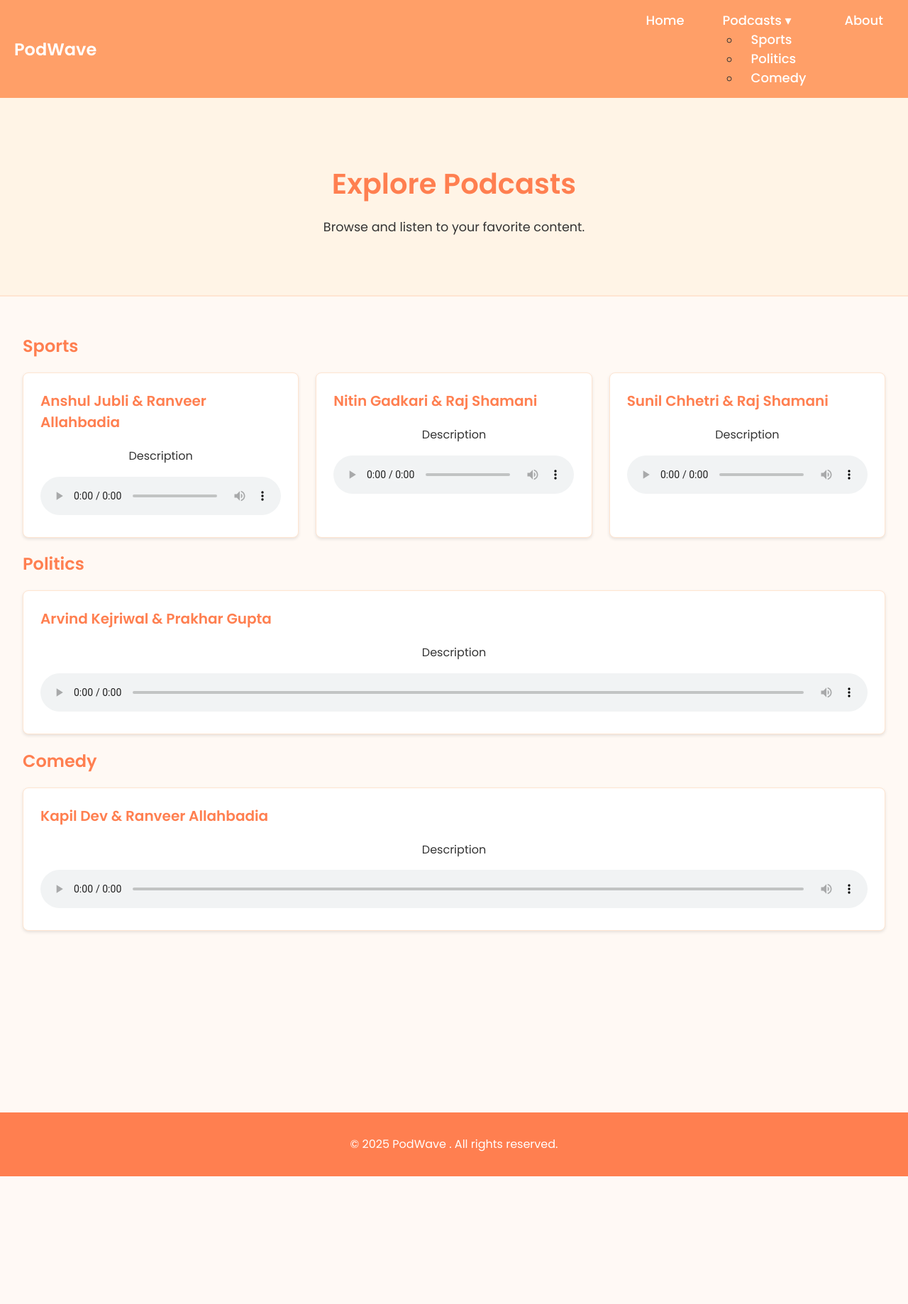
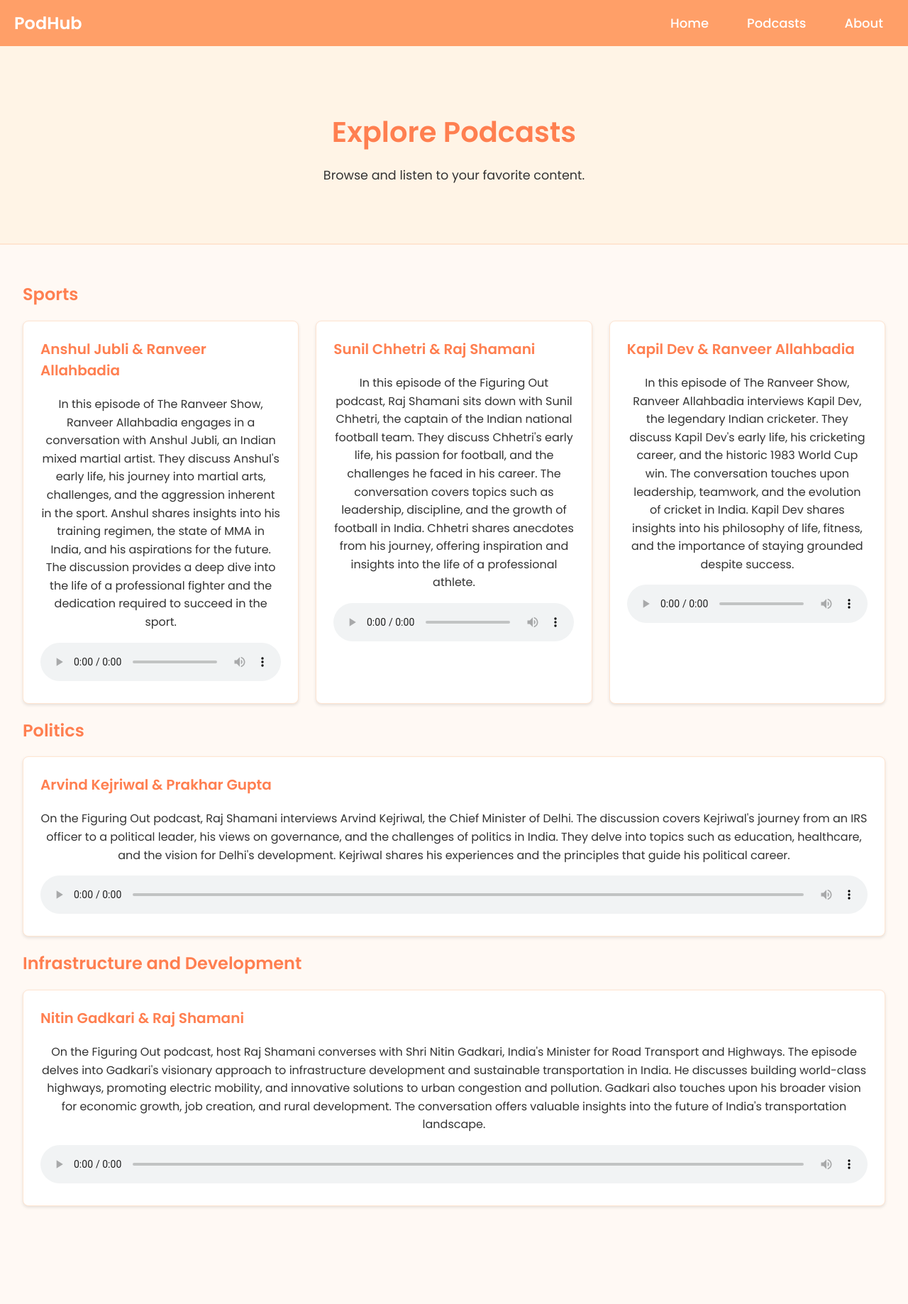
Before and after one commit to Kai-clrb/PodHub-Web, a Flask app: page /podcasts in a window 1280 px wide. Shown: the top 1838 px of the page at 71% size. Before the commit the page ends 1658 px from the top, so only its background shows below. Run offline with Flask 3, Linux system fonts and the light colour scheme; some libraries are stand-ins or nearby versions.

Commit message:
main app

```diff
--- a/app.py
+++ b/app.py
@@ -10,15 +10,15 @@
 
 podcasts_by_category = {
     "Sports": [
-        {"title": "Anshul Jubli & Ranveer Allahbadia", "description": "Description", "file": "static/Podcasts/Anshul Jubli & Ranveer Allahbadia.mp3"},
-        {"title": "Nitin Gadkari & Raj Shamani", "description": "Description", "file": "static/Podcasts/Nitin Gadkari & Raj Shamani.mp3"},
-        {"title": "Sunil Chhetri & Raj Shamani", "description": "Description", "file": "static/Podcasts/Sunil Chhetri & Raj Shamani.mp3"},
+        {"title": "Anshul Jubli & Ranveer Allahbadia", "description": "In this episode of The Ranveer Show, Ranveer Allahbadia engages in a conversation with Anshul Jubli, an Indian mixed martial artist. They discuss Anshul's early life, his journey into martial arts, challenges, and the aggression inherent in the sport. Anshul shares insights into his training regimen, the state of MMA in India, and his aspirations for the future. The discussion provides a deep dive into the life of a professional fighter and the dedication required to succeed in the sport. ", "file": "static/Podcasts/Anshul Jubli & Ranveer Allahbadia.mp3"},
+        {"title": "Sunil Chhetri & Raj Shamani", "description": "In this episode of the Figuring Out podcast, Raj Shamani sits down with Sunil Chhetri, the captain of the Indian national football team. They discuss Chhetri's early life, his passion for football, and the challenges he faced in his career. The conversation covers topics such as leadership, discipline, and the growth of football in India. Chhetri shares anecdotes from his journey, offering inspiration and insights into the life of a professional athlete.", "file": "static/Podcasts/Sunil Chhetri & Raj Shamani.mp3"},
+        {"title": "Kapil Dev & Ranveer Allahbadia", "description": "In this episode of The Ranveer Show, Ranveer Allahbadia interviews Kapil Dev, the legendary Indian cricketer. They discuss Kapil Dev's early life, his cricketing career, and the historic 1983 World Cup win. The conversation touches upon leadership, teamwork, and the evolution of cricket in India. Kapil Dev shares insights into his philosophy of life, fitness, and the importance of staying grounded despite success.", "file": "static/Podcasts/Kapil Dev & Ranveer Allahbadia.mp3"},
     ],
     "Politics": [
-        {"title": "Arvind Kejriwal & Prakhar Gupta", "description": "Description", "file": "static/Podcasts/Arvind Kejriwal & Prakhar Gupta.mp3"},
+        {"title": "Arvind Kejriwal & Prakhar Gupta", "description": "On the Figuring Out podcast, Raj Shamani interviews Arvind Kejriwal, the Chief Minister of Delhi. The discussion covers Kejriwal's journey from an IRS officer to a political leader, his views on governance, and the challenges of politics in India. They delve into topics such as education, healthcare, and the vision for Delhi's development. Kejriwal shares his experiences and the principles that guide his political career.", "file": "static/Podcasts/Arvind Kejriwal & Prakhar Gupta.mp3"},
     ],
-    "Comedy": [
-        {"title": "Kapil Dev & Ranveer Allahbadia", "description": "Description", "file": "static/Podcasts/Kapil Dev & Ranveer Allahbadia.mp3"},
+    "Infrastructure and Development": [
+        {"title": "Nitin Gadkari & Raj Shamani", "description": "On the Figuring Out podcast, host Raj Shamani converses with Shri Nitin Gadkari, India's Minister for Road Transport and Highways. The episode delves into Gadkari's visionary approach to infrastructure development and sustainable transportation in India. He discusses building world-class highways, promoting electric mobility, and innovative solutions to urban congestion and pollution. Gadkari also touches upon his broader vision for economic growth, job creation, and rural development. The conversation offers valuable insights into the future of India's transportation landscape. ", "file": "static/Podcasts/Nitin Gadkari & Raj Shamani.mp3"}
     ]
 }
 
--- a/templates/podcasts.html
+++ b/templates/podcasts.html
@@ -9,21 +9,20 @@
 </head>
 <body>
     <nav>
-        <div class="logo">PodWave</div>
+        <div class="logo">PodHub</div>
         <ul class="nav-links">
             <li><a href="/">Home</a></li>
             <li class="dropdown">
-                <a href="/podcasts">Podcasts ▾</a>
-                <ul class="dropdown-menu">
-                    {% for category in categories %}
-                        <li><a href="#{{ category|replace(' ', '_') }}">{{ category }}</a></li>
-                    {% endfor %}
-                </ul>
+                <a href="/podcasts">Podcasts</a>
+                <div class="dropdown-content">
+                    <a href="/podcasts#Sports">Sports</a>
+                    <a href="/podcasts#Politics">Politics</a>
+                    <a href="/podcasts#Infrastructure and Development">Infrastructure and Development</a>
+                </div>
             </li>
             <li><a href="/about">About</a></li>
         </ul>
     </nav>
-
     <header>
         <h1>Explore Podcasts</h1>
         <p>Browse and listen to your favorite content.</p>
```
Also changed, not shown: templates/about.html (+10 -2 lines), templates/index.html (+9 -2 lines).
